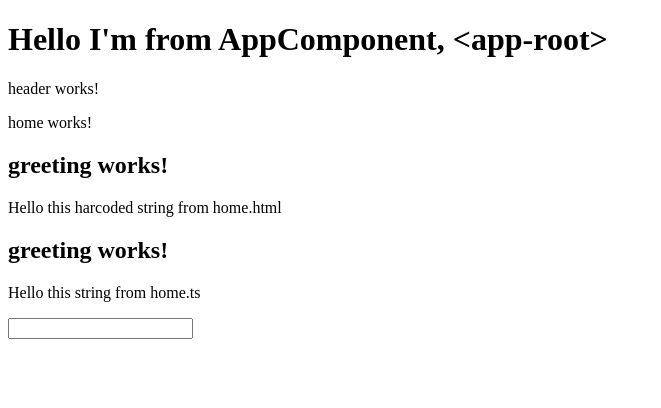
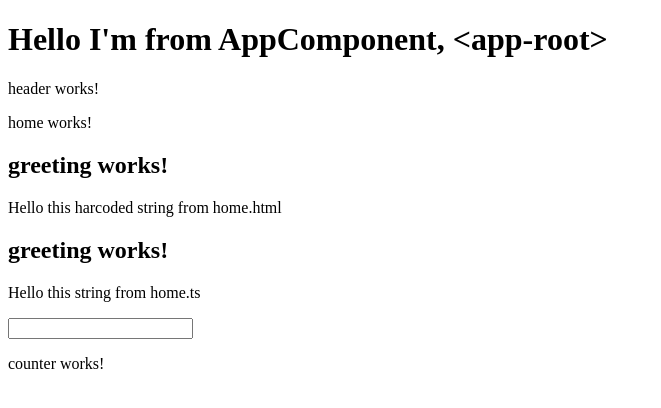
Before and after one commit to n0tx/angular-17, an Angular app: page / in a window 1280 px wide. Shown: the top 408 px of the page, without its empty margins (0-661 px from the left). Built offline with nearby package versions, Linux system fonts and the light colour scheme.

Commit message:
menampilkan dan menambahkan komponen counter di komponen home

```diff
--- a/src/app/home/home.component.html
+++ b/src/app/home/home.component.html
@@ -4,3 +4,4 @@
 ></app-greeting>
 <app-greeting [inputFromGreeting]="dataFromHome()"></app-greeting>
 <input type="text" (keyup)="keyUpHandler($event)" />
+<app-counter></app-counter>
--- a/src/app/home/home.component.ts
+++ b/src/app/home/home.component.ts
@@ -1,10 +1,11 @@
 import { Component, signal } from '@angular/core';
 import { GreetingComponent } from '../components/greeting/greeting.component';
+import { CounterComponent } from '../components/counter/counter.component';
 
 @Component({
   selector: 'app-home',
   standalone: true,
-  imports: [GreetingComponent],
+  imports: [GreetingComponent, CounterComponent],
   templateUrl: './home.component.html',
   styleUrl: './home.component.scss',
 })
```
